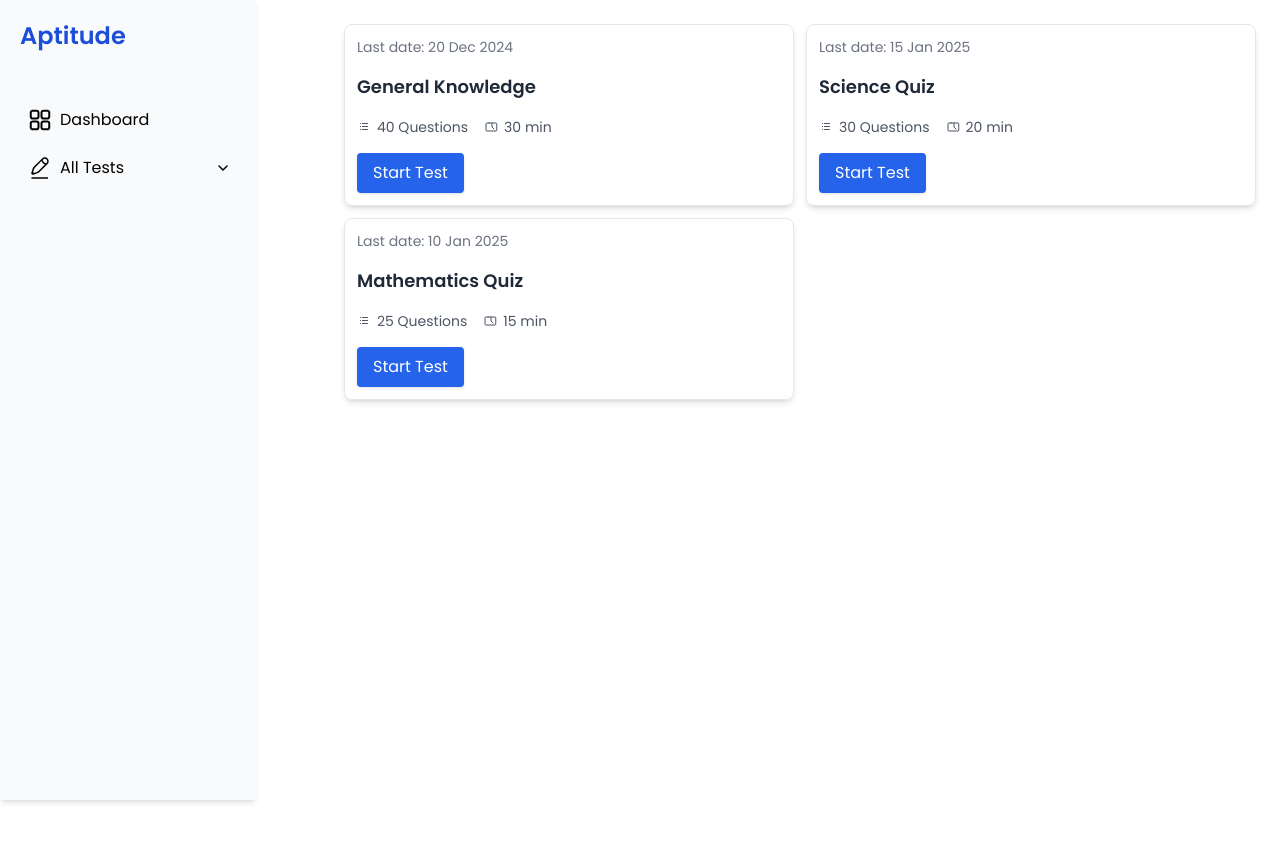
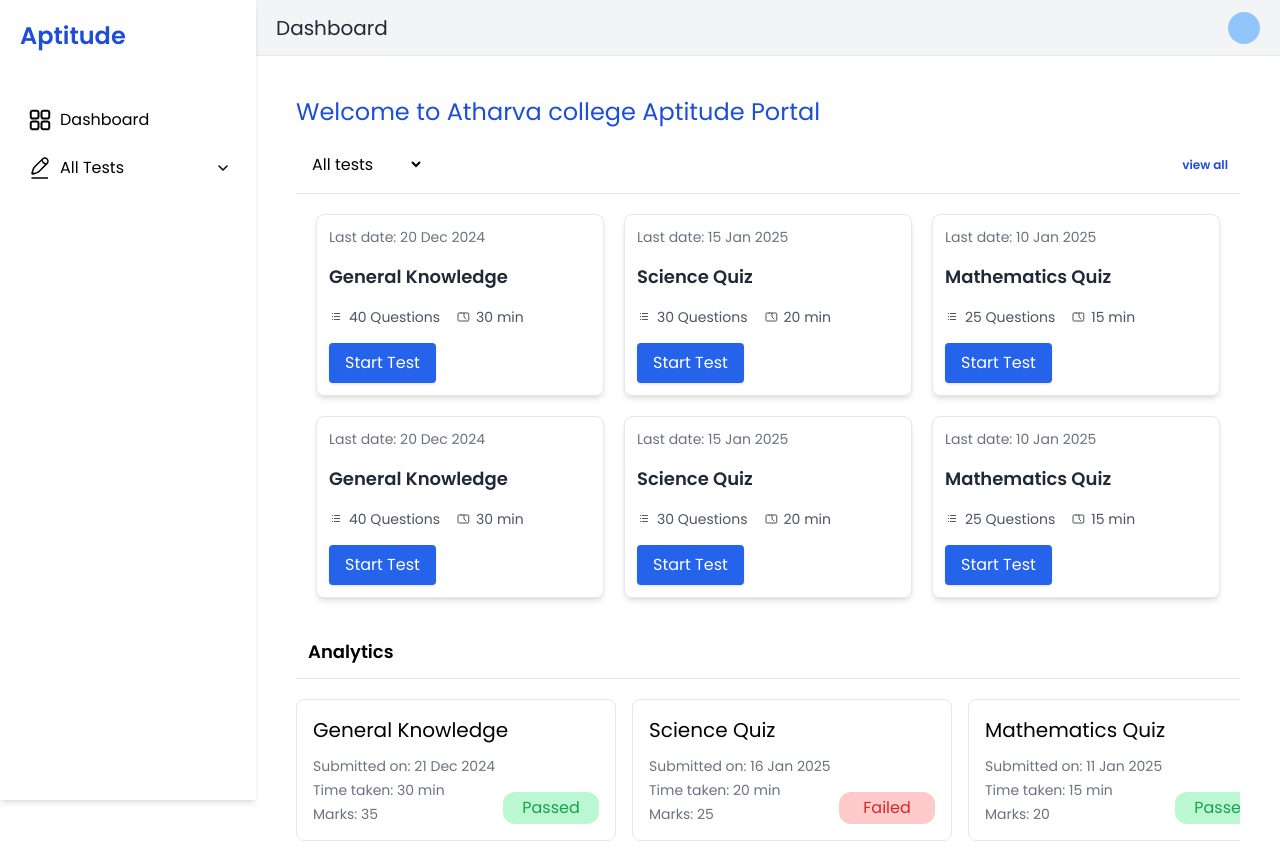
Before and after one commit to jaypatelll1/csi-aptitude-portal, a React (Create React App) app in the folder client/: page /home in a window 1280 px wide. Before the commit the page ends 800 px from the top, so only its background shows below. Built offline with nearby package versions, Linux system fonts and the light colour scheme.

Commit message:
Created Student Dashboard

```diff
--- a/client/src/components/student/home/MSidebar.js
+++ b/client/src/components/student/home/MSidebar.js
@@ -8,7 +8,7 @@ const Msidebar = () => {
   };
 
   return (
-    <div className="fixed left-0 top-0 w-64 h-full bg-gray-50 shadow-md p-5 font-sans z-50">
+    <div className="fixed left-0 top-0 w-64 h-full bg-white shadow-md p-5 font-sans z-50">
       <h2 className="text-blue-700 text-2xl font-bold mb-12">Aptitude</h2>
       <ul className="list-none p-0 m-0">
         <li className="flex items-center p-2 text-black cursor-pointer transition-colors duration-300 hover:text-blue-500">
--- /dev/null
+++ b/client/src/components/student/home/Stu_PastTestCard.js
@@ -0,0 +1,32 @@
+import React from "react";
+
+const Stu_PastTestCard = ({
+    testName = "General Knowledge",
+    submittedOn = "12/12/12",
+    time = "30 min",
+    marks = 30,
+    status = "failed"
+}) => {
+    let colur;
+    if (status === "Passed") {
+        colur = "bg-green-200 text-green-600";
+    } else {
+        colur = "bg-red-200 text-red-600";
+    }
+
+    return (
+        <div className="w-80 border border-gray-200 rounded-lg bg-white p-4 relative">
+            <h1 className="fo   nt-semibold text-xl">{testName}</h1>
+            <div className="text-sm text-gray-500 mt-3 space-y-1">
+                <p>Submitted on: {submittedOn}</p>
+                <p>Time taken: {time}</p>
+                <p>Marks: {marks}</p>
+            </div>
+            <div className={`h-8 w-24 ${colur} rounded-xl flex items-center justify-center absolute bottom-4 right-4`}>
+                <h1 className={colur}>{status}</h1>
+            </div>
+        </div>
+    )
+}
+
+export default Stu_PastTestCard;
--- a/client/src/components/student/home/Stu_TestCard.js
+++ b/client/src/components/student/home/Stu_TestCard.js
@@ -1,6 +1,6 @@
 import React from 'react';
 
-const Stu_TestCard = ({ testName, questionCount, duration, lastDate, status }) => {
+const Stu_TestCard = ({ testName, questionCount, duration, lastDate}) => {
   return (
     <div className="border rounded-lg shadow-md p-3 max-w-lg">
       <div className="flex justify-between items-center mb-4">
--- a/client/src/pages/HomePage.js
+++ b/client/src/pages/HomePage.js
@@ -1,6 +1,7 @@
 import React from "react";
 import MSidebar from "../components/student/home/MSidebar";
 import Stu_TestCard from "../components/student/home/Stu_TestCard";
+import Stu_PastTestCard from "../components/student/home/Stu_PastTestCard";
 
 function HomePage() {
   const testData = [
@@ -22,22 +23,115 @@ function HomePage() {
       duration: "15 min",
       lastDate: "10 Jan 2025",
     },
+    {
+      testName: "General Knowledge",
+      questionCount: 40,
+      duration: "30 min",
+      lastDate: "20 Dec 2024",
+    },
+    {
+      testName: "Science Quiz",
+      questionCount: 30,
+      duration: "20 min",
+      lastDate: "15 Jan 2025",
+    },
+    {
+      testName: "Mathematics Quiz",
+      questionCount: 25,
+      duration: "15 min",
+      lastDate: "10 Jan 2025",
+    },
+
 
   ];
 
+  const pastTests = [
+    {
+      testName: "General Knowledge",
+      submittedOn: "21 Dec 2024",
+      marks: 35,
+      time: "30 min",
+      status: "Passed",
+    },
+    {
+      testName: "Science Quiz",
+      submittedOn: "16 Jan 2025",
+      marks: 25,
+      time: "20 min",
+      status: "Failed",
+    },
+    {
+      testName: "Mathematics Quiz",
+      submittedOn: "11 Jan 2025",
+      marks: 20,
+      time: "15 min",
+      status: "Passed",
+    },
+    {
+      testName: "General Knowledge",
+      submittedOn: "21 Dec 2024",
+      marks: 35,
+      time: "30 min",
+      status: "Passed",
+    },
+    {
+      testName: "Science Quiz",
+      submittedOn: "16 Jan 2025",
+      marks: 25,
+      time: "20 min",
+      status: "Failed",
+    },
+    {
+      testName: "Mathematics Quiz",
+      submittedOn: "11 Jan 2025",
+      marks: 20,
+      time: "15 min",
+      status: "Passed",
+    },
+  ];
+
   return (
-    <div className="flex min-h-screen">
-      {/* Sidebar Component */}
-      <div className="w-1/4">
-        <MSidebar />
-      </div>
+    <div className="flex h-screen">
+      <MSidebar />
+      <div id="main-section" className='ml-64 flex-grow bg-white h-max overflow-hidden'>
+        <div className='bg-gray-100 h-14 border-b border-gray-200 flex items-center'>
+          <h1 className="text-xl font-medium text-gray-800 ml-5">Dashboard</h1>
+          <div className="h-8 w-8 rounded-full bg-blue-300 ml-auto mr-5"></div>
+        </div>
+        <h1 className="text-blue-700 text-2xl ml-10 mt-10 font-medium">Welcome to Atharva college Aptitude Portal</h1>
+        <div className="flex border-b border-gray-200 mx-10 mt-5 pb-3 items-center">
+          <select className="bg-white px-3 py-1 focus:outline-none font-medium text-black">
+            <option value="all">All tests</option>
+            <option value="upcoming">Upcoming</option>
+            <option value="past">Past</option>
+          </select>
+          <h1 className="font-semibold text-blue-700 text-xs ml-auto mr-3">view all</h1>
+        </div>
+        <div className="grid-cols-3 gap-5 grid  mx-10 mt-5 px-5">
+          {testData.map((test, index) => (
+            <Stu_TestCard
+            key={index}
+              testName={test.testName}
+              questionCount={test.questionCount}
+              duration={test.duration}
+              lastDate={test.lastDate} />
+          ))}
+        </div>
+        <div className="flex border-b border-gray-200 mx-10 mt-5 pb-3 items-center">
+          <h1 className="font-semibold text-black text-lg ml-3 mt-5">Analytics</h1>
+        </div>
 
-      {/* Main Content */}
-      <div className="w-3/4 p-6">
-        {/* Grid Layout */}
-        <div className="grid grid-cols-2 gap-3">
-          {testData.map((test, index) => (
-            <Stu_TestCard key={index} {...test} />
+        <div className=" mx-10 mt-5 flex overflow-x-auto space-x-4 pb-3"
+    style={{ scrollbarWidth: 'none' }}>
+          {pastTests.map((test, index) => (
+            <div className="flex-shrink-0">
+            <Stu_PastTestCard
+              key={index}
+              testName={test.testName}
+              submittedOn={test.submittedOn}
+              time={test.time}
+              marks={test.marks}
+              status={test.status} /></div>
           ))}
         </div>
       </div>
--- a/client/src/pages/student/MCQExamPage.js
+++ b/client/src/pages/student/MCQExamPage.js
@@ -1,6 +1,6 @@
 import React, { useState, useEffect } from "react";
 import axios from "axios";
-import Sidebar from "../../components/student/Mcqexampage/Sidebar";
+import Sidebar from "../../components/student/mcqexampage/Sidebar";
 
 const QuestionPage = () => {
   const [questions, setQuestions] = useState([]);
```
